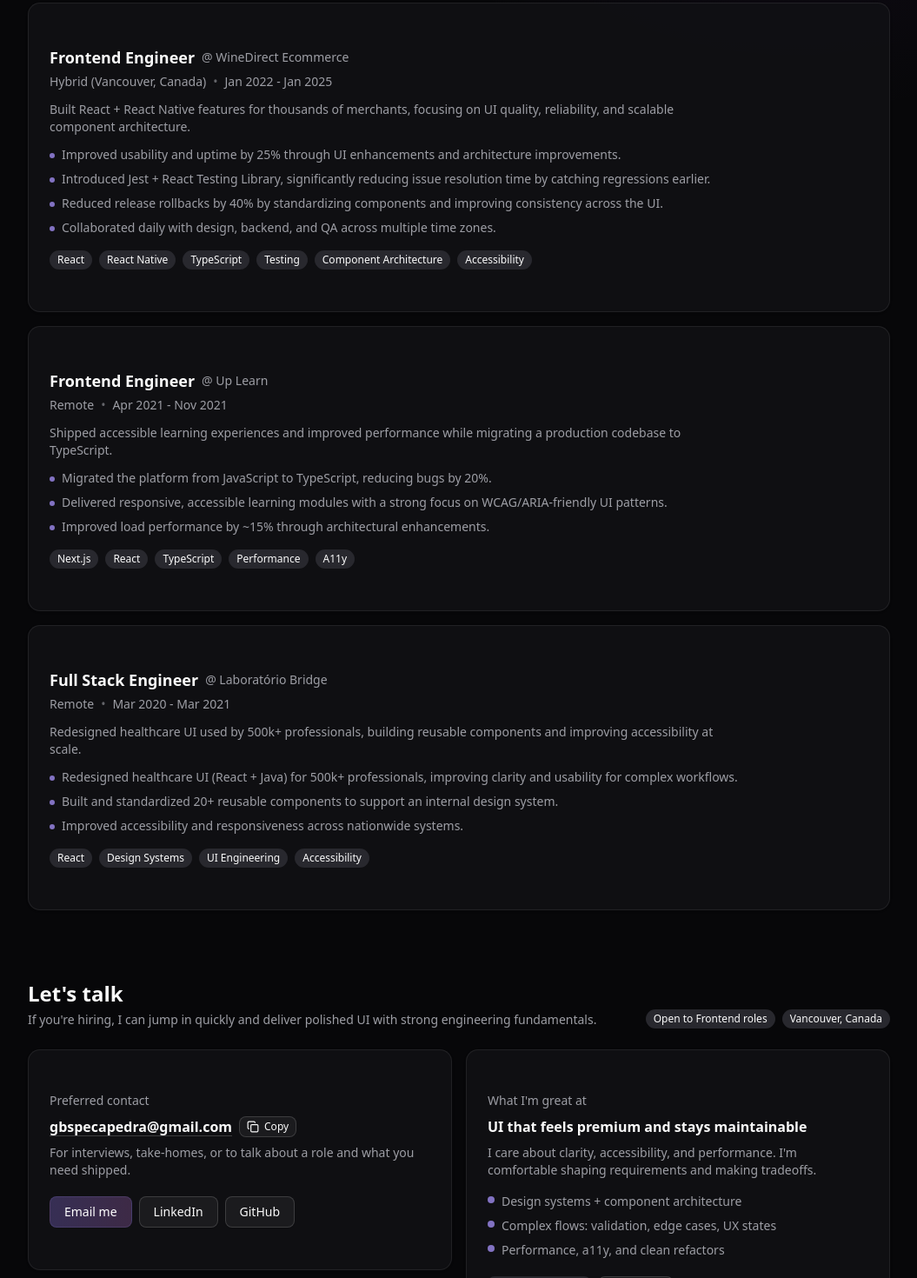
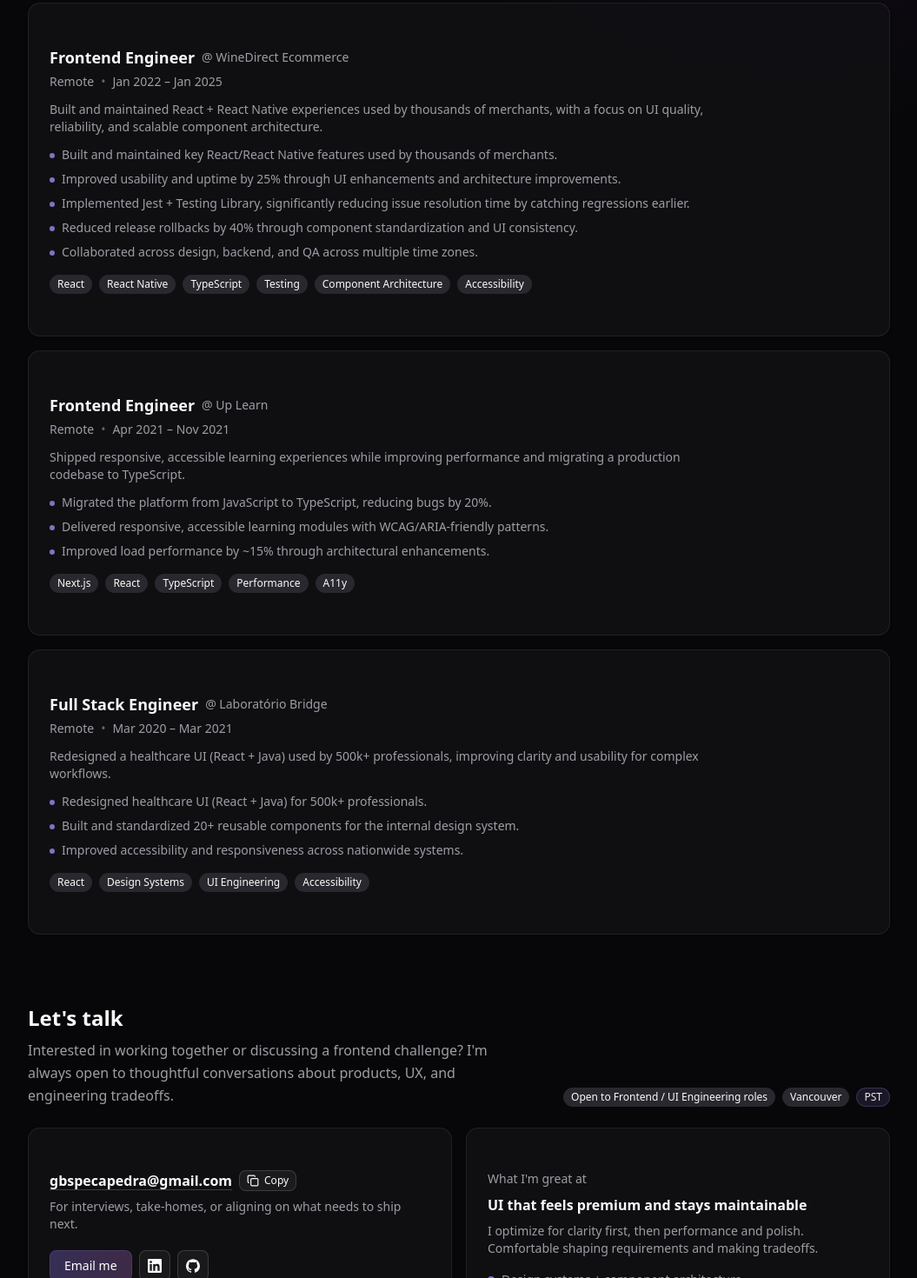
Before and after one commit to gbspecapedra/portfolio, a Next.js app: page / in a window 1280 px wide. Shown: the part 1330-2800 px from the top of the page at 87% size, without its empty margins (112-1167 px from the left). Built offline with nearby package versions, Linux system fonts and the light colour scheme.

Commit message:
ref: refine contact section

```diff
--- a/app/home/contact-section.tsx
+++ b/app/home/contact-section.tsx
@@ -1,17 +1,20 @@
 import { contactInfo } from "@/data/contact-info";
 import Link from "next/link";
+
 import { Reveal } from "@/components/reveal";
 import { Card, CardContent } from "@/components/ui/card";
 import { Button } from "@/components/ui/button";
 import { Badge } from "@/components/ui/badge";
 import { CopyEmailButton } from "@/components/copy-email-button";
+import { SiLinkedin, SiGithub } from "react-icons/si";
 
 export function ContactSection() {
-  const { email, location, availability, linkedinUrl, githubUrl } = contactInfo;
+  const { email, location, availability, linkedinUrl, githubUrl, resumeUrl } =
+    contactInfo;
 
   const outlineHover =
-    "border-foreground/15 bg-background/40 hover:bg-foreground/10 hover:border-foreground/30 " +
-    "dark:bg-white/5 dark:hover:bg-white/10 dark:hover:border-white/30 transition-colors";
+    "border-foreground/15 bg-background/40 hover:bg-foreground/10 hover:border-foreground/35 " +
+    "dark:bg-white/5 dark:hover:bg-white/10 dark:hover:border-white/35 transition-colors";
 
   return (
     <section id="contact" className="pt-20">
@@ -21,15 +24,19 @@ export function ContactSection() {
             <h2 className="text-xl font-semibold sm:text-2xl">
               Let&apos;s talk
             </h2>
-            <p className="mt-1 text-sm text-muted-foreground">
-              If you&apos;re hiring, I can jump in quickly and deliver polished
-              UI with strong engineering fundamentals.
+            <p className="mt-2 max-w-xl text-sm leading-relaxed text-muted-foreground sm:text-base">
+              Interested in working together or discussing a frontend challenge?
+              I&apos;m always open to thoughtful conversations about products,
+              UX, and engineering tradeoffs.
             </p>
           </div>
 
           <div className="flex flex-wrap gap-2">
+            {availability ? (
               <Badge variant="secondary">{availability}</Badge>
-            <Badge variant="secondary">{location}</Badge>
+            ) : null}
+            {location ? <Badge variant="secondary">{location}</Badge> : null}
+            <Badge className="badge-sig">PST</Badge>
           </div>
         </div>
       </Reveal>
@@ -41,10 +48,6 @@ export function ContactSection() {
             <CardContent className="p-6">
               <div className="space-y-4">
                 <div className="space-y-2">
-                  <p className="text-sm text-muted-foreground">
-                    Preferred contact
-                  </p>
-
                   <div className="flex flex-wrap items-center gap-2">
                     <a
                       href={`mailto:${email}`}
@@ -57,46 +60,72 @@ export function ContactSection() {
                   </div>
 
                   <p className="text-sm text-muted-foreground">
-                    For interviews, take-homes, or to talk about a role and what
-                    you need shipped.
+                    For interviews, take-homes, or aligning on what needs to
+                    ship next.
                   </p>
                 </div>
 
                 <div className="flex flex-wrap gap-2 pt-1">
                   <Button asChild className="btn-sig">
-                    <a href={`mailto:${email}?subject=Let%27s%20talk`}>
+                    <a
+                      href={`mailto:${email}?subject=${encodeURIComponent(
+                        "Let's talk — Frontend role"
+                      )}`}
+                    >
                       Email me
                     </a>
                   </Button>
 
-                  <Button asChild variant="outline" className={outlineHover}>
+                  {linkedinUrl ? (
+                    <Button
+                      asChild
+                      variant="outline"
+                      size="icon"
+                      className="
+      border-foreground/15
+      hover:bg-foreground/5
+      hover:border-foreground/30
+      transition-colors
+    "
+                    >
                       <a
                         href={linkedinUrl}
                         target="_blank"
                         rel="noreferrer"
-                      aria-label="Open LinkedIn profile"
+                        aria-label="LinkedIn profile"
                       >
-                      LinkedIn
+                        <SiLinkedin className="h-4 w-4" />
                       </a>
                     </Button>
+                  ) : null}
 
-                  <Button asChild variant="outline" className={outlineHover}>
+                  {githubUrl ? (
+                    <Button
+                      asChild
+                      variant="outline"
+                      size="icon"
+                      className="border-foreground/15
+      hover:bg-foreground/5
+      hover:border-foreground/30
+      transition-colors
+    "
+                    >
                       <a
                         href={githubUrl}
                         target="_blank"
                         rel="noreferrer"
-                      aria-label="Open GitHub profile"
+                        aria-label="GitHub profile"
                       >
-                      GitHub
+                        <SiGithub className="h-4 w-4" />
                       </a>
                     </Button>
+                  ) : null}
                 </div>
               </div>
             </CardContent>
           </Card>
         </Reveal>
 
-        {/* Secondary: what you can help with */}
         <Reveal trigger="inView" delay={260}>
           <Card className="card-sig">
             <CardContent className="p-6">
@@ -109,37 +138,38 @@ export function ContactSection() {
                     UI that feels premium and stays maintainable
                   </h3>
                   <p className="text-sm text-muted-foreground">
-                    I care about clarity, accessibility, and performance.
-                    I&apos;m comfortable shaping requirements and making
-                    tradeoffs.
+                    I optimize for clarity first, then performance and polish.
+                    Comfortable shaping requirements and making tradeoffs.
                   </p>
                 </div>
 
                 <ul className="space-y-2 text-sm text-muted-foreground">
                   <li className="flex gap-2">
-                    <span className="mt-1 h-2 w-2 rounded-full bg-[color:var(--signature)]" />
+                    <span className="mt-1.5 h-2 w-2 rounded-full bg-[color:var(--signature)]" />
                     Design systems + component architecture
                   </li>
                   <li className="flex gap-2">
-                    <span className="mt-1 h-2 w-2 rounded-full bg-[color:var(--signature)]" />
+                    <span className="mt-1.5 h-2 w-2 rounded-full bg-[color:var(--signature)]" />
                     Complex flows: validation, edge cases, UX states
                   </li>
                   <li className="flex gap-2">
-                    <span className="mt-1 h-2 w-2 rounded-full bg-[color:var(--signature)]" />
-                    Performance, a11y, and clean refactors
+                    <span className="mt-1.5 h-2 w-2 rounded-full bg-[color:var(--signature)]" />
+                    Performance, accessibility, and clean refactors
                   </li>
                 </ul>
 
                 <div className="flex flex-wrap gap-2 pt-1">
                   <Button asChild variant="secondary">
-                    <Link href="/#projects">View projects</Link>
+                    <Link href="/#projects">Explore projects</Link>
                   </Button>
 
+                  {resumeUrl ? (
                     <Button asChild variant="outline" className={outlineHover}>
-                    <a href="/resume.pdf" target="_blank" rel="noreferrer">
+                      <a href={resumeUrl} target="_blank" rel="noreferrer">
                         Resume
                       </a>
                     </Button>
+                  ) : null}
                 </div>
               </div>
             </CardContent>
--- a/app/home/experience-section.tsx
+++ b/app/home/experience-section.tsx
@@ -19,9 +19,9 @@ export function ExperienceSection() {
           <div>
             <h2 className="text-xl font-semibold sm:text-2xl">Experience</h2>
             <p className="mt-1 max-w-2xl text-sm text-muted-foreground">
-              Front-End Engineer with a strong focus on design systems,
-              accessibility, performance, testing, and clean component
-              architecture.
+              Front-End Engineer (6+ years) focused on design systems,
+              accessibility (WCAG/ARIA), performance, testing, and clean
+              component architecture.
             </p>
           </div>
 
@@ -35,7 +35,11 @@ export function ExperienceSection() {
 
       <div className="mt-6 space-y-4">
         {experience.map((item, idx) => (
-          <Reveal key={item.company} trigger="inView" delay={140 + idx * 140}>
+          <Reveal
+            key={`${item.company}-${item.title}`}
+            trigger="inView"
+            delay={140 + idx * 140}
+          >
             <Card className="card-sig">
               <CardContent className="p-6">
                 <div className="flex flex-col gap-4 sm:flex-row sm:items-start sm:justify-between">
--- a/app/home/hero-section.tsx
+++ b/app/home/hero-section.tsx
@@ -41,10 +41,10 @@ export function HeroSection() {
       <Reveal trigger="mount" delay={1200}>
         <div className="flex flex-wrap gap-3 pt-2">
           <Button asChild className="btn-sig">
-            <a href="#projects">View projects</a>
+            <a href="#projects">Explore projects</a>
           </Button>
           <Button asChild variant="secondary">
-            <a href="#contact">Contact</a>
+            <a href="#contact">Let&apos;s talk</a>
           </Button>
         </div>
       </Reveal>
--- a/data/contact-info.ts
+++ b/data/contact-info.ts
@@ -4,12 +4,15 @@ export type ContactInfo = {
   availability?: string;
   linkedinUrl?: string;
   githubUrl?: string;
+  resumeUrl?: string;
 };
 
 export const contactInfo: ContactInfo = {
   email: "gbspecapedra@gmail.com",
-  location: "Vancouver, Canada",
-  availability: "Open to Frontend roles",
+  location: "Vancouver",
+  availability: "Open to Frontend / UI Engineering roles",
   linkedinUrl: "https://www.linkedin.com/in/giselepecapedra",
   githubUrl: "https://github.com/gbspecapedra",
+  resumeUrl:
+    "https://docs.google.com/document/d/164n2rON7JhRJ8_F7O5USmeswHAfsccej/edit?usp=share_link&ouid=109043181911532638238&rtpof=true&sd=true",
 };
--- a/data/experience.ts
+++ b/data/experience.ts
@@ -4,7 +4,7 @@ export type Experience = {
   location: string;
   dates: string;
   summary: string; // 1 linha forte
-  impact: string[]; // 2–4 bullets, outcome-driven
+  impact: string[]; // 3–5 bullets, outcome-driven
   skills: string[]; // chips curtos
 };
 
@@ -12,15 +12,16 @@ export const experience: Experience[] = [
   {
     company: "WineDirect Ecommerce",
     title: "Frontend Engineer",
-    location: "Hybrid (Vancouver, Canada)",
-    dates: "Jan 2022 - Jan 2025",
+    location: "Remote",
+    dates: "Jan 2022 – Jan 2025",
     summary:
-      "Built React + React Native features for thousands of merchants, focusing on UI quality, reliability, and scalable component architecture.",
+      "Built and maintained React + React Native experiences used by thousands of merchants, with a focus on UI quality, reliability, and scalable component architecture.",
     impact: [
+      "Built and maintained key React/React Native features used by thousands of merchants.",
       "Improved usability and uptime by 25% through UI enhancements and architecture improvements.",
-      "Introduced Jest + React Testing Library, significantly reducing issue resolution time by catching regressions earlier.",
-      "Reduced release rollbacks by 40% by standardizing components and improving consistency across the UI.",
-      "Collaborated daily with design, backend, and QA across multiple time zones.",
+      "Implemented Jest + Testing Library, significantly reducing issue resolution time by catching regressions earlier.",
+      "Reduced release rollbacks by 40% through component standardization and UI consistency.",
+      "Collaborated across design, backend, and QA across multiple time zones.",
     ],
     skills: [
       "React",
@@ -35,12 +36,12 @@ export const experience: Experience[] = [
     company: "Up Learn",
     title: "Frontend Engineer",
     location: "Remote",
-    dates: "Apr 2021 - Nov 2021",
+    dates: "Apr 2021 – Nov 2021",
     summary:
-      "Shipped accessible learning experiences and improved performance while migrating a production codebase to TypeScript.",
+      "Shipped responsive, accessible learning experiences while improving performance and migrating a production codebase to TypeScript.",
     impact: [
       "Migrated the platform from JavaScript to TypeScript, reducing bugs by 20%.",
-      "Delivered responsive, accessible learning modules with a strong focus on WCAG/ARIA-friendly UI patterns.",
+      "Delivered responsive, accessible learning modules with WCAG/ARIA-friendly patterns.",
       "Improved load performance by ~15% through architectural enhancements.",
     ],
     skills: ["Next.js", "React", "TypeScript", "Performance", "A11y"],
@@ -49,12 +50,12 @@ export const experience: Experience[] = [
     company: "Laboratório Bridge",
     title: "Full Stack Engineer",
     location: "Remote",
-    dates: "Mar 2020 - Mar 2021",
+    dates: "Mar 2020 – Mar 2021",
     summary:
-      "Redesigned healthcare UI used by 500k+ professionals, building reusable components and improving accessibility at scale.",
+      "Redesigned a healthcare UI (React + Java) used by 500k+ professionals, improving clarity and usability for complex workflows.",
     impact: [
-      "Redesigned healthcare UI (React + Java) for 500k+ professionals, improving clarity and usability for complex workflows.",
-      "Built and standardized 20+ reusable components to support an internal design system.",
+      "Redesigned healthcare UI (React + Java) for 500k+ professionals.",
+      "Built and standardized 20+ reusable components for the internal design system.",
       "Improved accessibility and responsiveness across nationwide systems.",
     ],
     skills: ["React", "Design Systems", "UI Engineering", "Accessibility"],
--- a/package.json
+++ b/package.json
@@ -21,6 +21,7 @@
     "next-themes": "^0.4.6",
     "react": "19.2.3",
     "react-dom": "19.2.3",
+    "react-icons": "^5.5.0",
     "sonner": "^2.0.7",
     "tailwind-merge": "^3.4.0"
   },
```
Also changed, not shown: 1 other file (tests, documents, lock files or other folders). Lines whose indentation alone changed are shown as unchanged.
